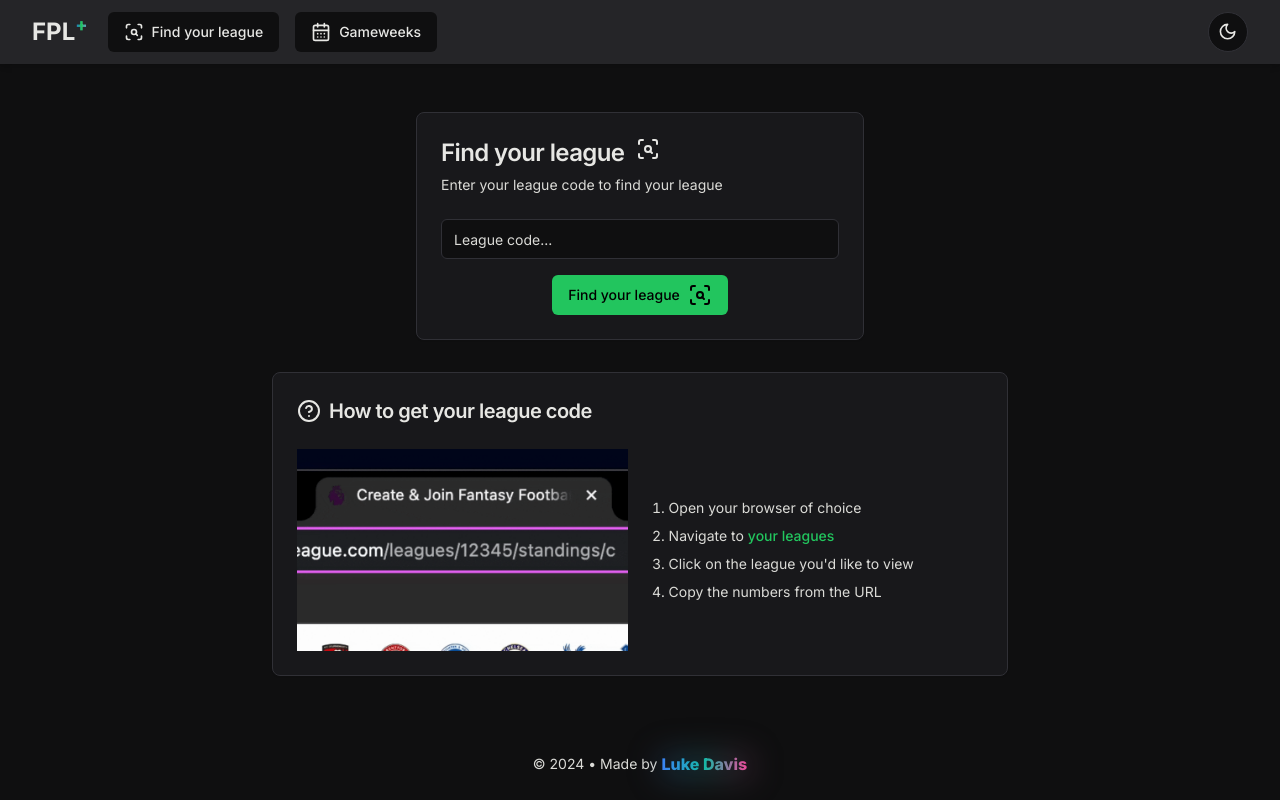
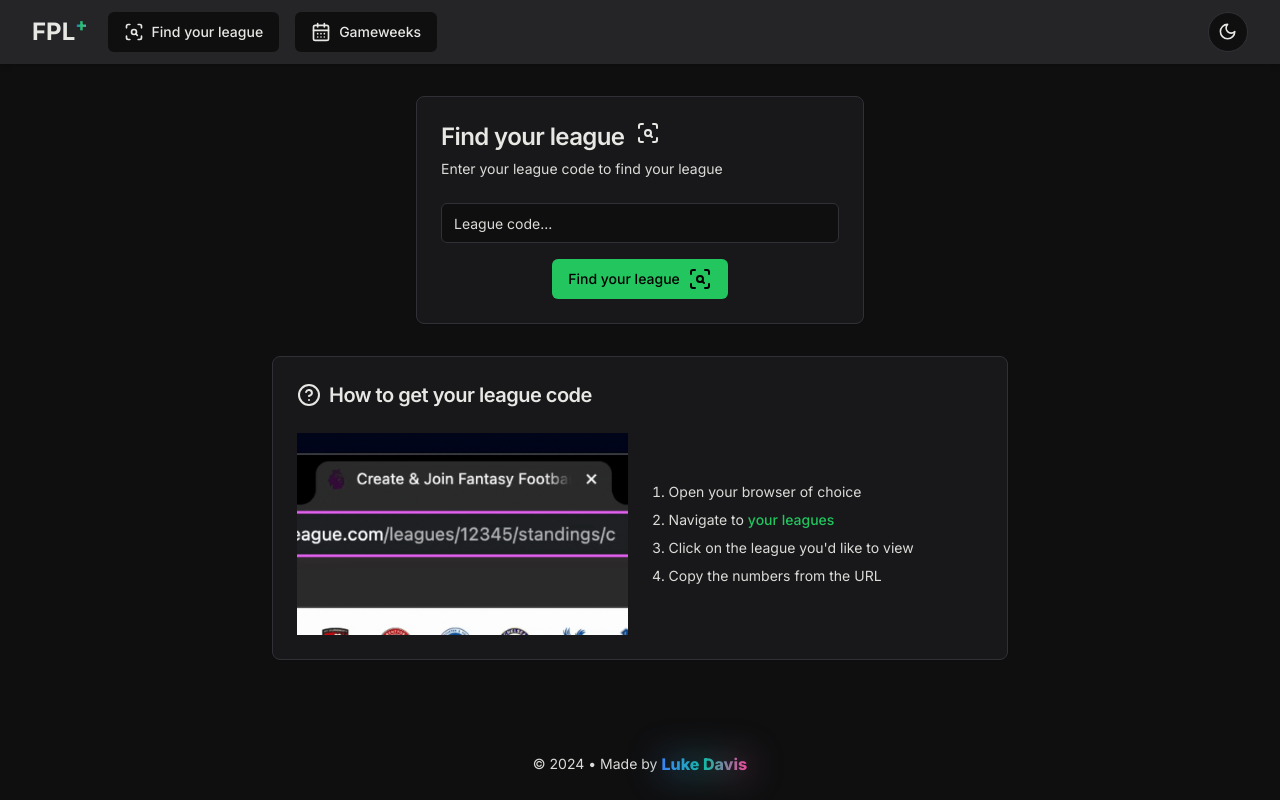
Before and after one commit to dir/fpl-plus, a Next.js app: page /find-your-league in a window 1280 px wide. Built offline with nearby package versions, Linux system fonts and the light colour scheme.

Commit message:
unoptimized property

```diff
--- a/src/app/find-your-league/page.tsx
+++ b/src/app/find-your-league/page.tsx
@@ -13,7 +13,7 @@ import { LeagueSearchForm } from "~/app/find-your-league/input";
 
 export default function FindYourLeaguePage() {
   return (
-    <div className="mx-auto mt-12 flex w-full max-w-screen-md flex-col items-center gap-y-8 bg-background px-4">
+    <div className="mx-auto mt-8 flex w-full max-w-screen-md flex-col items-center gap-y-8 bg-background px-4">
       <Card className="w-full max-w-md">
         <CardHeader>
           <CardTitle className="flex text-2xl">
@@ -38,6 +38,7 @@ export default function FindYourLeaguePage() {
           <div className="flex aspect-video w-full items-center justify-center md:w-1/2">
             {/* Replace this div with your GIF */}
             <Image
+              unoptimized
               src="/howToCode.gif"
               width="500"
               height="500"
--- a/src/components/layout/nav/sheet.tsx
+++ b/src/components/layout/nav/sheet.tsx
@@ -97,7 +97,7 @@ export default function SheetNavMenu({ className }: { className?: string }) {
 
 function SheetNavItem({ href, title, icon: Icon }: NavItem) {
   return (
-    <NavigationMenuItem>
+    <NavigationMenuItem className="w-full py-0">
       <Link href={href} passHref legacyBehavior>
         <NavigationMenuLink
           className={cn(
```
